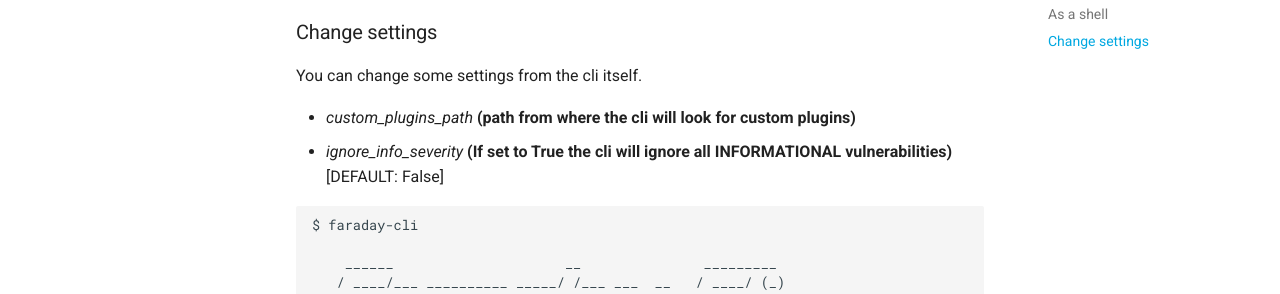
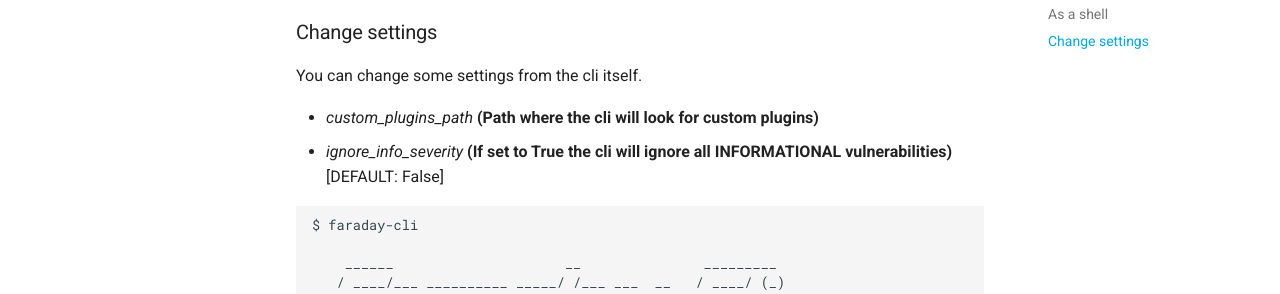
Before and after one commit to infobyte/faraday-cli, an MkDocs documentation site: the page built from docs/docs/getting_started.md, in a window 1280 px wide and 900 px high, scrolled down 2215 px. Shown: the part 319-613 px from the top of the window. Built offline with MkDocs 1.6.1 and Material for MkDocs 9.7.7, drawn with Linux system fonts in a browser that asks for light colours; comment, search, counter and statistics services are not loaded.

````diff
--- a/docs/docs/getting_started.md
+++ b/docs/docs/getting_started.md
@@ -126,7 +126,7 @@ Nmap done: 1 IP address (1 host up) scanned in 5.45 seconds
 
 You can change some settings from the cli itself.
 
-* _custom_plugins_path_ **(path from where the cli will look for custom plugins)**
+* _custom_plugins_path_ **(Path where the cli will look for custom plugins)**
 * _ignore_info_severity_ **(If set to True the cli will ignore all INFORMATIONAL vulnerabilities)** [DEFAULT: False]
 
 ```
--- a/setup.py
+++ b/setup.py
@@ -8,7 +8,7 @@ with open("faraday_cli/__init__.py", "rt", encoding="utf8") as f:
 install_requires = [
     "click>=7.1.2",
     "colorama>=0.4.4",
-    "faraday-plugins>=1.4.2",
+    "faraday-plugins>=1.4.3",
     "jsonschema>=3.2.0",
     "PyYAML>=5.4.1",
     "simple-rest-client>=1.0.8",
````
